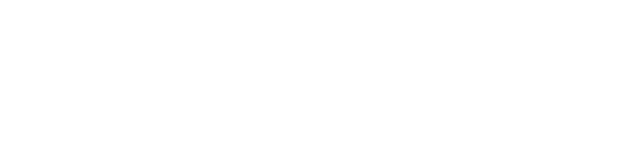
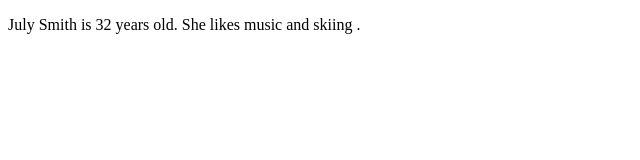
Before and after one commit to cmshiyas/oojs, a plain HTML site: page index.html in a window 1280 px wide. Shown: the whole page, without its empty margins (0-640 px from the left). Drawn offline with Linux system fonts and the light colour scheme.

Commit message:
Added complexity to the object

```diff
--- a/index.html
+++ b/index.html
@@ -3,10 +3,11 @@
   <head>
     <meta charset="utf-8">
     <title>Learning Javascript Object Oriented Programming</title>
-    <script src="./script.js"></script>
   </head>
 
   <body>
 
+    <div id="root"></div>
+    <script src="./script.js"></script>
   </body>
 </html>
--- a/script.js
+++ b/script.js
@@ -1,18 +1,25 @@
-function Person(name) {
-    this.name =name;
+function Person(first, last, age, gender, interests) {
+    this.name = {
+        'first': first,
+        'last': last
+    };
+    this.age = age;
+    this.gender = gender;
+    this.salutation = gender =="male" ? "He": "She";
+    this.interests = interests;
+    this.bio = function() {
+        return (`${this.name.first} ${this.name.last} is ${this.age} years old. ${this.salutation} likes ${this.interests[0]} and ${this.interests[1]} .`);
+      };
+    this.greeting = function() {
+        alert('Hi! I\'m ' + this.name.first + '.');
+      };
 }
 
-Person.prototype.greeting = function(){
-    alert('Hi! I\'m ' + this.name+ '.');
-}
+var person1 = new Person('July', 'Smith', 32, 'female', ['music', 'skiing']);
 
-var scott = new Person  ('Scott');
-var rob = new Person  ('Rob');
-scott.greeting();
-rob.greeting();
+var htmlElement = document.getElementById("root");
+var element = document.createElement("p");
+var bio = document.createTextNode(`${person1.bio()}`);
+element.appendChild(bio);
 
-scott.name = "Scott Surname";
-rob.name = "Rob Surname";
-
-scott.greeting();
-rob.greeting();
+htmlElement.appendChild(element);
```
Also changed, not shown: 1 other file.
